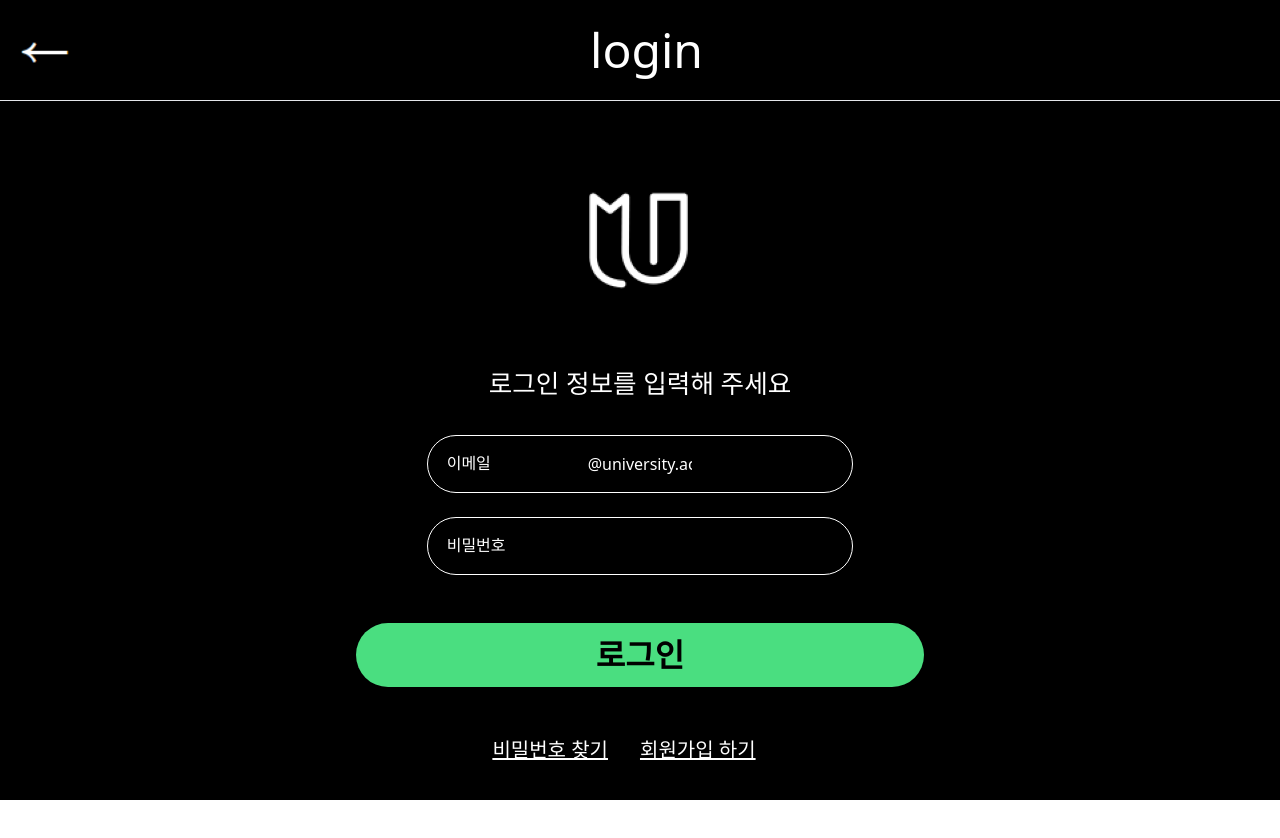
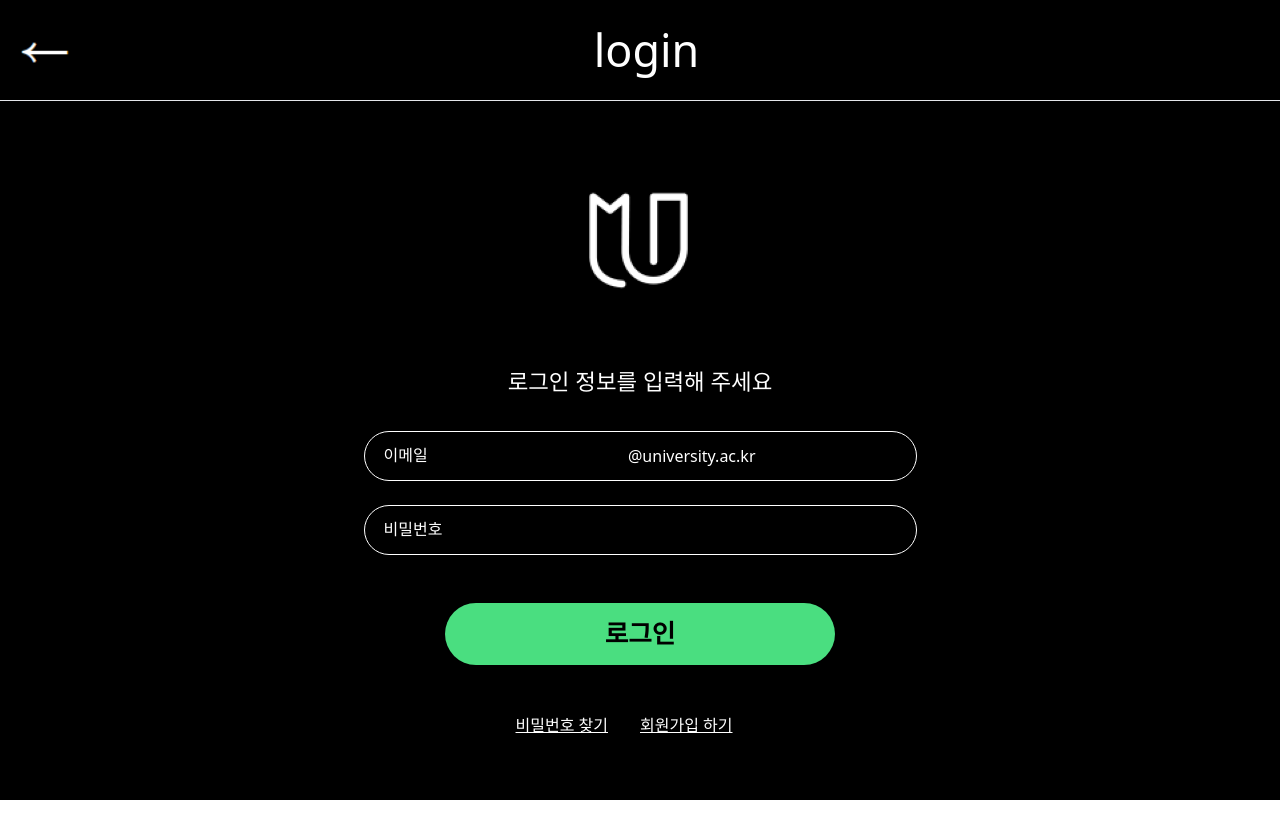
Before and after one commit to UMC-Umark/umark-FE, a React (Create React App) app: page /Login in a window 1280 px wide. Shown: the top 838 px of the page. After the commit the page ends 817 px from the top, so only its background shows below. Built offline with nearby package versions, Linux system fonts and the light colour scheme.

Commit message:
[FEAT]-login page

```diff
--- a/src/css/Login.css
+++ b/src/css/Login.css
@@ -1,16 +1,16 @@
 .custom-logintitle {
-    font-size:3rem;
+    font-size:2.8rem;
     margin-left:-5rem;
 }
 
 .custom-info1 {
     text-align: center;
-    font-size: 1.6rem;
+    font-size: 1.4rem;
 }
 
 .custom-loginbutton1 {
     display:inline-block;
-    font-size:2rem;
+    font-size:1.6rem;
     text-align: center;
 }
 
@@ -23,8 +23,12 @@
 }
 
 .custom-links {
-    font-size: 1.25rem;
+    font-size: 1rem;
     margin-right: 2rem;
+}
+
+.custom-form1 {
+    width:62%;
 }
 
 /* 모바일 화면에서의 스타일 */
--- a/src/pages/Login.jsx
+++ b/src/pages/Login.jsx
@@ -19,40 +19,40 @@ export default function Login() {
       </div>
       <hr />
       <div className="mb-10" />
-      <div className="custom-loginform border-white rounded-3xl w-2/3 m-auto">
+      <main className="flex-1 flex flex-col items-center justify-center border-white">
         <div className="flex items-center justify-center">
           <div className="mb-40" />
           <img src={logo} alt="umark" />
         </div>
         <br />
         <p className="custom-info1"> 로그인 정보를 입력해 주세요</p>
-        <div className="custom-form1 text-center inline-block rounded-lg border-white w-full">
+        <div className="custom-form1 text-center inline-block rounded-lg border-white">
           <div className="mb-8" />
           <div className="relative">
-            <span className="custom-loginlabel absolute left-50 top-50 text-white mt-4 ml-5">
+            <span className="custom-loginlabel absolute left-50 top-50 text-white mt-3 ml-5">
               이메일
             </span>
             <input
               name="email"
               placeholder="@university.ac.kr"
-              className="custom-logininput bg-black text-white w-1/2 px-40 py-4 rounded-full text-left focus:outline-none border border-1 border-white placeholder-white"
+              className="custom-logininput bg-black text-white px-40 py-3 rounded-full text-left focus:outline-none border border-1 border-white placeholder-white"
             />
             <br />
             <br />
-            <span className="custom-loginlabel absolute left-50 top-50 text-white mt-4 ml-5">
+            <span className="custom-loginlabel absolute left-50 top-50 text-white mt-3 ml-5">
               비밀번호
             </span>
             <input
               name="password"
               type="password"
-              className="custom-logininput bg-black text-white w-1/2 px-40 py-4 rounded-full focus:outline-none border border-1 border-white"
+              className="custom-logininput bg-black text-white px-40 py-3 rounded-full focus:outline-none border border-1 border-white"
             />
           </div>
           <div className="mb-12" />
           <Link to="/Umark">
             <button
               type="button"
-              className="custom-loginbutton1 bg-green-400 text-black px-60 py-2 rounded-full font-bold"
+              className="custom-loginbutton1 bg-green-400 text-black px-40 py-3 rounded-full font-bold"
             >
               로그인
             </button>
@@ -72,7 +72,7 @@ export default function Login() {
             <div className="mb-20" />
           </div>
         </div>
-      </div>
+      </main>
     </div>
   );
 }
```
